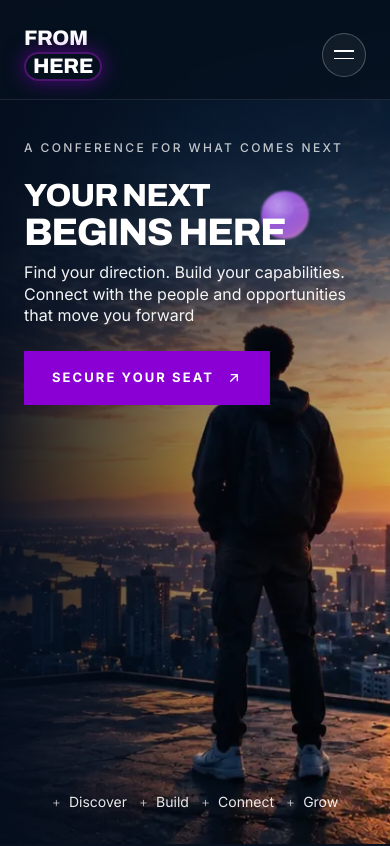
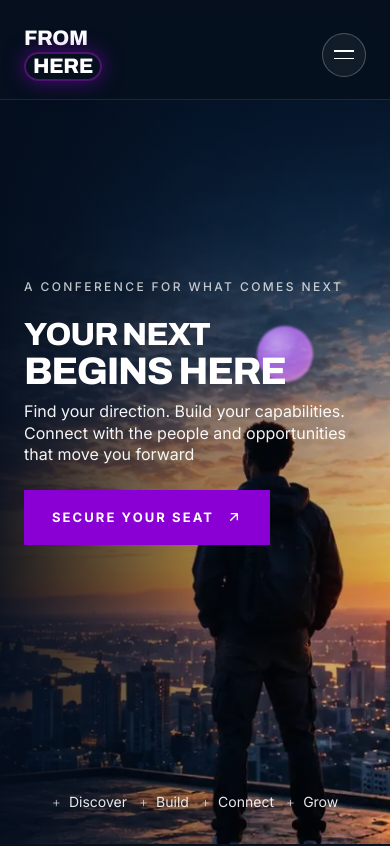
Before and after one commit to BRAVE-004/From-here, a Next.js app: page / in a window 390 px wide. Shown: the top 846 px of the page. Built offline with nearby package versions, Linux system fonts and the light colour scheme.

Commit message:
Mobile hero: left-align text, centre block vertically, enlarge orb without touching the figure

```diff
--- a/src/components/Hero.tsx
+++ b/src/components/Hero.tsx
@@ -14,7 +14,7 @@ export default function Hero() {
         fill
         priority
         sizes="100vw"
-        className="-z-20 object-cover object-[73%_52%] pin-b"
+        className="-z-20 translate-y-24 object-cover object-[73%_52%] pin-b sm:translate-y-0"
       />
 
       {/* Legibility scrims */}
@@ -27,7 +27,9 @@ export default function Hero() {
         className="absolute inset-0 -z-10 bg-gradient-to-r from-[#040d1c]/90 via-[#040d1c]/30 to-transparent"
       />
 
-      <div className="mx-auto flex w-full max-w-[1600px] flex-1 flex-col px-6 pb-8 sm:pb-10 lg:pb-12 pt-[clamp(6.5rem,16.5vh,9rem)] sm:pt-[clamp(8.5rem,20.4vh,14rem)] sm:px-10 lg:px-[5.8vw]">
+      <div className="mx-auto flex w-full max-w-[1600px] flex-1 flex-col px-6 pb-8 sm:px-10 sm:pb-10 sm:pt-[clamp(8.5rem,20.4vh,14rem)] lg:px-[5.8vw] lg:pb-12">
+        {/* mobile: vertically centred in the space above the pillars */}
+        <div className="flex flex-1 flex-col justify-center pt-20 sm:flex-none sm:justify-start sm:pt-0">
           <p className="text-[12px] font-medium uppercase tracking-[0.2em] text-white/75 sm:text-[13px]">
             A conference for what comes next
           </p>
@@ -39,7 +41,7 @@ export default function Hero() {
             <span className="relative mt-1 block w-fit text-[clamp(2.4rem,9vw,5rem)] leading-[0.92] tracking-[-0.035em] sm:text-[clamp(3.4rem,9.6vw,9.6rem)]">
               <span
                 aria-hidden="true"
-              className="pointer-events-none absolute left-[100%] top-[0%] -z-10 h-[48px] w-[48px] max-w-[82.5%] -translate-x-1/2 -translate-y-1/2 rounded-full bg-[radial-gradient(circle_at_35%_30%,#c48bff_0%,#9b3fe0_40%,#a63fd0_66%,#d179a0_92%)] opacity-90 mix-blend-screen blur-[1px] sm:left-[100%] sm:top-[-36%] sm:h-[clamp(80px,10vw,140px)] sm:w-[clamp(80px,10vw,140px)] lg:left-[99%] lg:top-[64%] lg:h-[clamp(150px,16vw,260px)] lg:w-[clamp(150px,16vw,260px)] lg:max-w-none"
+                className="pointer-events-none absolute left-[100%] top-[0%] -z-10 h-[56px] w-[56px] max-w-[82.5%] -translate-x-1/2 -translate-y-1/2 rounded-full bg-[radial-gradient(circle_at_35%_30%,#c48bff_0%,#9b3fe0_40%,#a63fd0_66%,#d179a0_92%)] opacity-90 mix-blend-screen blur-[1px] sm:left-[100%] sm:top-[-36%] sm:h-[clamp(80px,10vw,140px)] sm:w-[clamp(80px,10vw,140px)] lg:left-[99%] lg:top-[64%] lg:h-[clamp(150px,16vw,260px)] lg:w-[clamp(150px,16vw,260px)] lg:max-w-none"
               />
               Begins Here
             </span>
@@ -70,6 +72,7 @@ export default function Hero() {
               <path d="M7 17 17 7M8 7h9v9" />
             </svg>
           </a>
+        </div>
 
         <ul className="mt-auto flex flex-wrap items-center justify-center gap-3 pt-12 pb-0 sm:justify-start sm:gap-x-12 sm:pt-16">
           {pillars.map((pillar) => (
```
Lines whose indentation alone changed are shown as unchanged.
